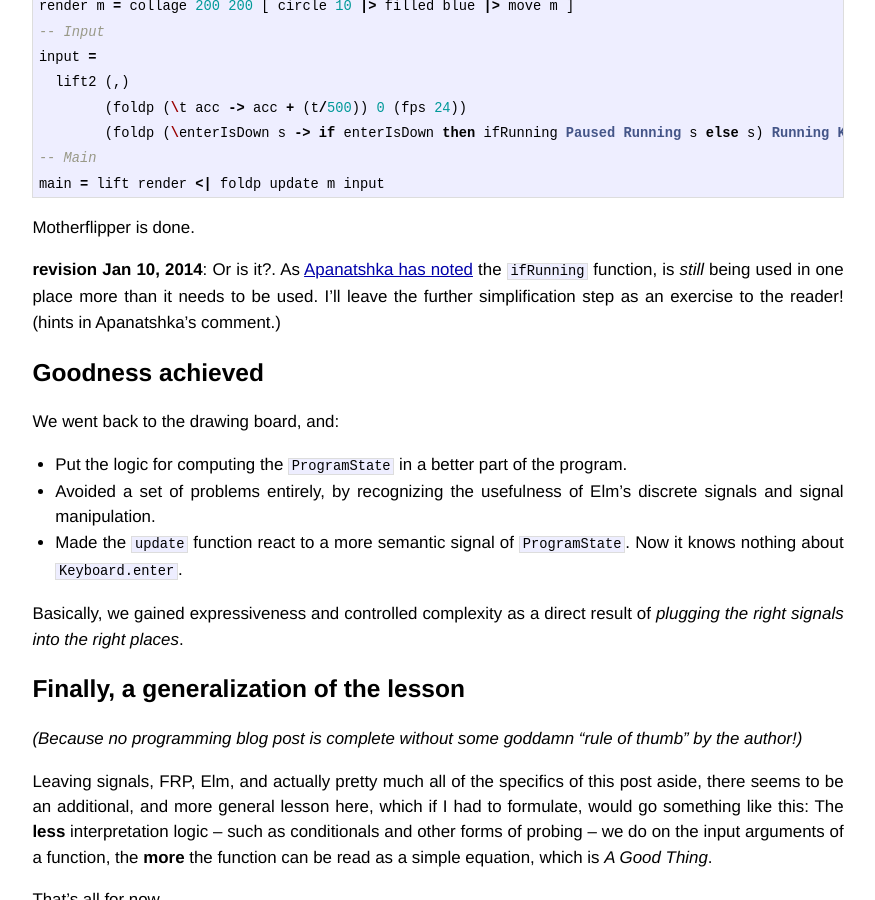
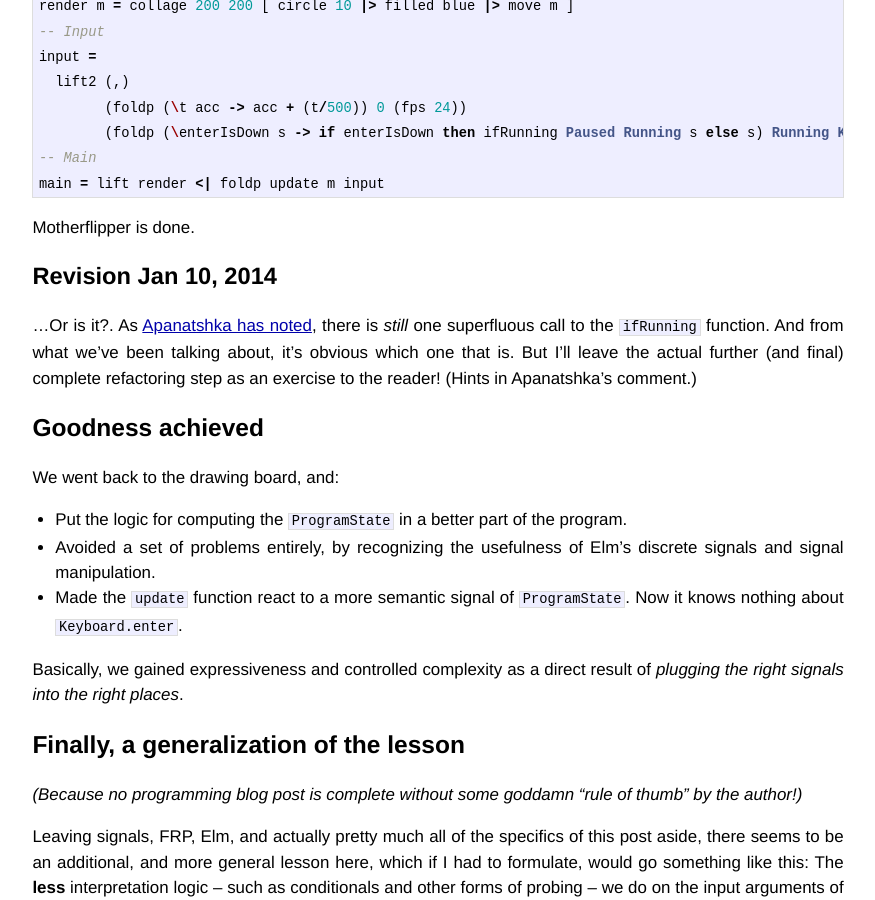
Before and after one commit to lambdatoast/lambdatoast.github.com, a Jekyll site: the page built from _posts/2013-12-17-design-your-signals.markdown, in a window 1280 px wide and 900 px high, scrolled down 6063 px. Shown: the whole window, without its empty margins (202-1077 px from the left). Built offline with Jekyll 4.4.1, drawn with Linux system fonts in a browser that asks for light colours.

Commit message:
Fix phrasing.

```diff
--- a/_posts/2013-12-17-design-your-signals.markdown
+++ b/_posts/2013-12-17-design-your-signals.markdown
@@ -285,9 +285,11 @@ main = lift render <| foldp update m input
 
 Motherflipper is done.
 
-**revision Jan 10, 2014**: Or is it?. As [Apanatshka has noted](http://www.reddit.com/r/elm/comments/1ta9u6/a_little_note_on_avoiding_unnecessary_complexity/ceagqf6) the `ifRunning`
-function, is *still* being used in one place more than it needs to be used. I'll leave the further simplification step as an exercise to
-the reader! (hints in Apanatshka's comment.)
+### Revision Jan 10, 2014
+
+...Or is it?. As [Apanatshka has noted](http://www.reddit.com/r/elm/comments/1ta9u6/a_little_note_on_avoiding_unnecessary_complexity/ceagqf6),
+there is *still* one superfluous call to the `ifRunning` function. And from what we've been talking about, it's obvious which one that is.
+But I'll leave the actual further (and final) complete refactoring step as an exercise to the reader! (Hints in Apanatshka's comment.)
 
 ## Goodness achieved
 
```
